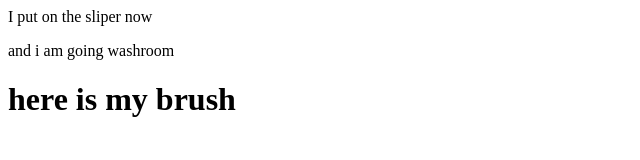
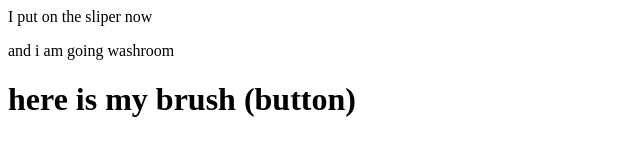
Before and after one commit to mohdnaseem9271/class2, a plain HTML site: page index.html in a window 1280 px wide. Shown: the whole page, without its empty margins (0-640 px from the left). Drawn offline with Linux system fonts and the light colour scheme.

Commit message:
add button

```diff
--- a/index.html
+++ b/index.html
@@ -1,3 +1,3 @@
 <p>I put on the sliper now</p>
 <p>and  i am going washroom</p>
-<h1>here is my brush </h1>
+<h1>here is my brush  (button)</h1>
```
